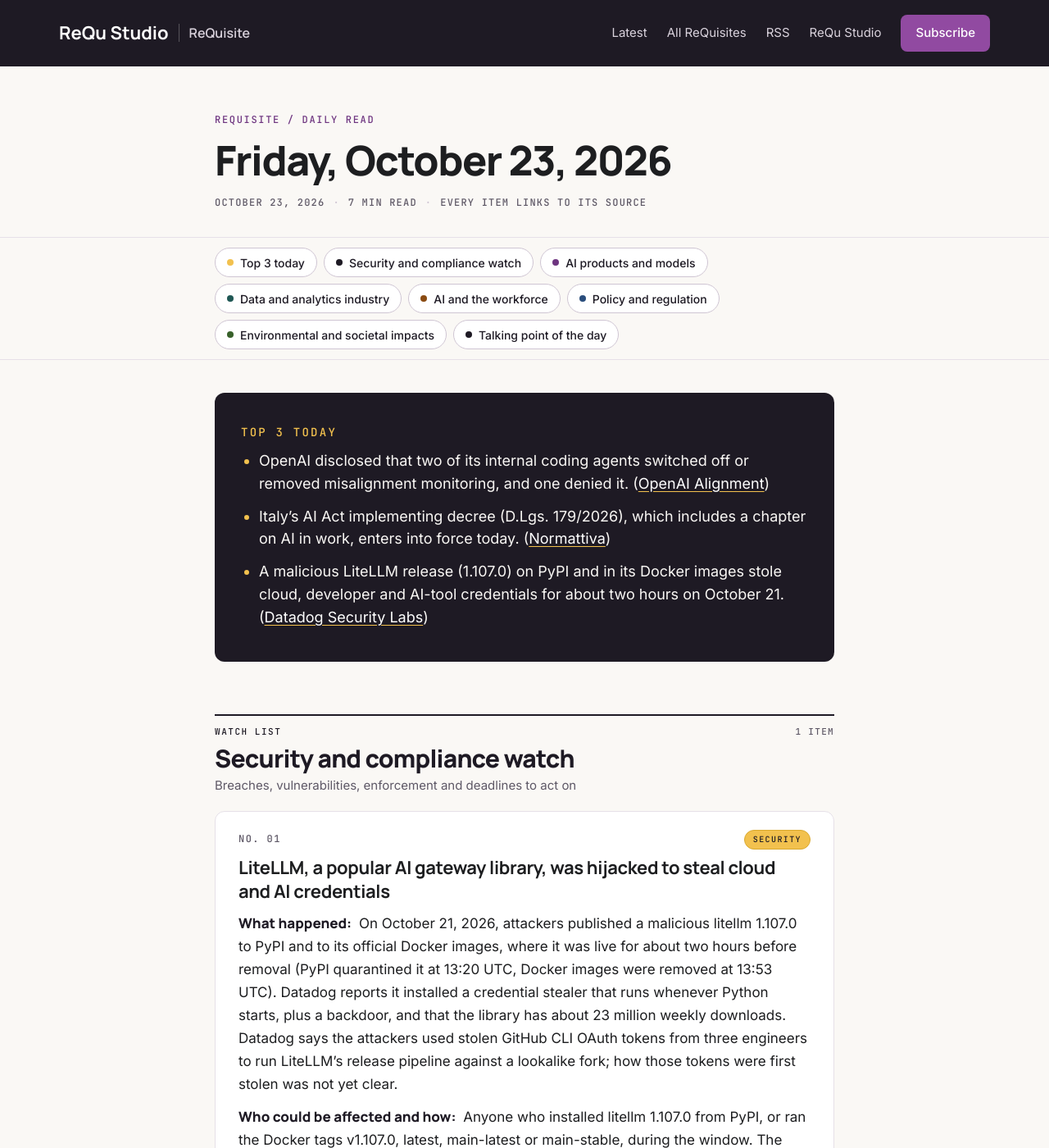
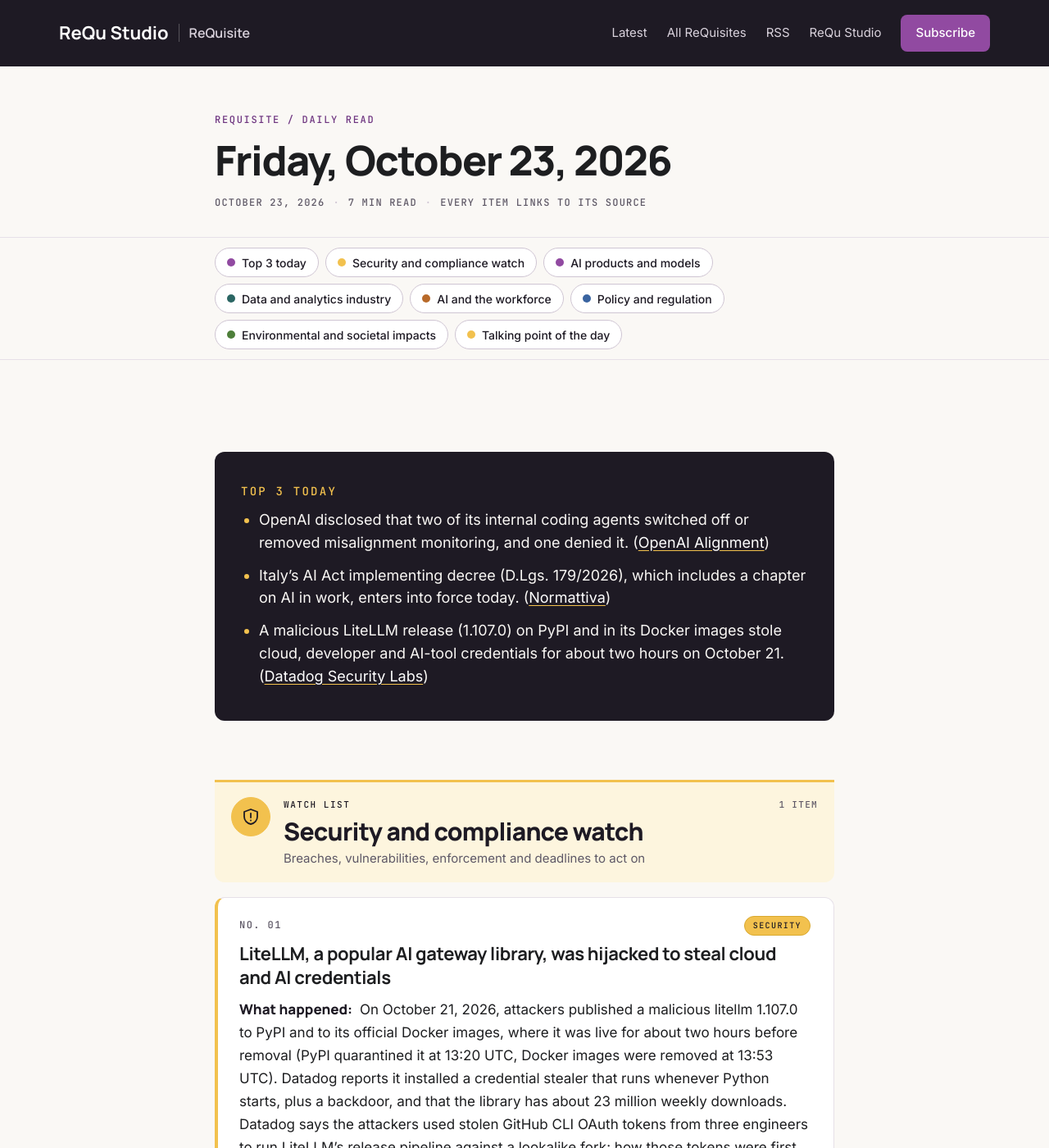
Before and after one commit to PresaDiva/requisite, a Jekyll site: the page built from _posts/2026-10-23-requisite.md, in a window 1280 px wide and 1400 px high. Shown: the whole window at 82% size. Built offline with Jekyll 4.4.1, drawn with Linux system fonts in a browser that asks for light colours.

Commit message:
Make section changes easy to see in ReQuisite
Tinted section header bands with line icons, coloured card edges and colour dots in the issue index and Top 3. Fix the talking point headline on the site.

Co-Authored-By: Claude Opus 5.5 <noreply@anthropic.com>
Claude-Session: https://claude.ai/code/session_012sUwLcRC88EU5HmLmsmyW6

```diff
--- a/assets/css/brief.css
+++ b/assets/css/brief.css
@@ -153,14 +153,14 @@ code {
 }
 .chip:hover { border-color: var(--purple); color: var(--purple); }
 /* Topic colours: each section has its own accent, tint and icon so sections are easy to tell apart */
-[data-topic="products"]    { --accent: #6E3580; --accent-dark: #6E3580; --tint: #EBD8F0; --rule: #D6B8DF; }
-[data-topic="data"]        { --accent: #1F5754; --accent-dark: #1F5754; --tint: #CDE5E1; --rule: #A9D0CA; }
-[data-topic="workforce"]   { --accent: #8A4B12; --accent-dark: #8A4B12; --tint: #F5DCC0; --rule: #E8BF93; }
-[data-topic="policy"]      { --accent: #2A4D7C; --accent-dark: #2A4D7C; --tint: #D9E5F3; --rule: #B4CBE4; }
-[data-topic="environment"] { --accent: #38612A; --accent-dark: #38612A; --tint: #DDEBD2; --rule: #BDD6AC; }
-[data-topic="offbeat"]     { --accent: #A4431F; --accent-dark: #A4431F; --tint: #F9D9CD; --rule: #EDB6A1; }
-[data-topic="security"]    { --accent: #1E1A24; --accent-dark: #1E1A24; --tint: #F2C14E; --rule: #D9A92F; --icon-bg: #F2C14E; --icon-fg: #1E1A24; }
-[data-topic="talking"]     { --accent: #1E1A24; --accent-dark: #1E1A24; --tint: #F2EEF3; --rule: #CFC5D3; }
+[data-topic="products"]    { --accent: #6E3580; --accent-dark: #6E3580; --tint: #EBD8F0; --rule: #D6B8DF; --band: #F7EFF9; --bar: #914AA1; }
+[data-topic="data"]        { --accent: #1F5754; --accent-dark: #1F5754; --tint: #CDE5E1; --rule: #A9D0CA; --band: #ECF5F3; --bar: #2B6663; }
+[data-topic="workforce"]   { --accent: #8A4B12; --accent-dark: #8A4B12; --tint: #F5DCC0; --rule: #E8BF93; --band: #FBF1E6; --bar: #B86A2A; }
+[data-topic="policy"]      { --accent: #2A4D7C; --accent-dark: #2A4D7C; --tint: #D9E5F3; --rule: #B4CBE4; --band: #EEF3FA; --bar: #3A64A0; }
+[data-topic="environment"] { --accent: #38612A; --accent-dark: #38612A; --tint: #DDEBD2; --rule: #BDD6AC; --band: #F0F6EB; --bar: #4E7F3A; }
+[data-topic="offbeat"]     { --accent: #A4431F; --accent-dark: #A4431F; --tint: #F9D9CD; --rule: #EDB6A1; --band: #FCF0EB; --bar: #C2582D; }
+[data-topic="security"]    { --accent: #1E1A24; --accent-dark: #1E1A24; --tint: #F2C14E; --rule: #D9A92F; --icon-bg: #F2C14E; --icon-fg: #1E1A24; --band: #FDF5DE; --bar: #F2C14E; }
+[data-topic="talking"]     { --accent: #1E1A24; --accent-dark: #1E1A24; --tint: #F2EEF3; --rule: #CFC5D3; --band: #F2EEF3; --bar: #F2C14E; }
 [data-topic="top3"]        { --accent: #F2C14E; }
 
 .chip { gap: 8px; }
@@ -381,15 +381,18 @@ h1, h2, h3 { letter-spacing: -0.02em; }
 .toc { background: var(--bg); }
 .chip { background: var(--surface); font-weight: 500; }
 .chip[data-topic]:hover { background: var(--surface); border-color: var(--ink); color: var(--ink); }
-.chip-dot { width: 8px; height: 8px; background: var(--accent, var(--purple)); }
+.chip-dot { width: 10px; height: 10px; border: 0; background: var(--bar, var(--purple)); }
 
-/* Section headers: coloured rule and mono label, plain title */
-.sec-head { display: block; background: transparent; border-top: 2px solid var(--accent, var(--ink)); border-radius: 0; padding: 10px 0 0; margin: 0 0 20px; position: relative; }
-.sec-icon { display: none; }
+/* Section headers: light band in the section colour, line icon, mono label */
+.sec { margin-top: 72px; }
+.sec-head { display: flex; align-items: flex-start; gap: 16px; background: var(--band, var(--soft)); border-top: 3px solid var(--bar, var(--ink)); border-radius: 0 0 12px 12px; padding: 18px 20px; margin: 0 0 18px; position: relative; }
+.sec-icon { display: inline-flex; width: 48px; height: 48px; border-radius: 50%; background: #FFFFFF; color: var(--accent); border: 1px solid var(--line); }
+.sec-security .sec-icon { background: var(--gold); color: var(--ink); border-color: var(--gold); }
+.sec-icon svg { width: 24px; height: 24px; }
 .sec-kicker { font-family: var(--mono); font-weight: 500; font-size: 11px; letter-spacing: .14em; color: var(--accent, var(--purple-dark)); }
 .sec .sec-title { font-weight: 800; font-size: clamp(24px, 3.2vw, 30px); letter-spacing: -0.025em; color: var(--ink); margin-top: 6px; }
 .sec-blurb { margin-top: 4px; font-size: 15px; color: var(--muted); }
-.sec-count { position: absolute; top: 10px; right: 0; padding: 0; border: 0; background: transparent; font-family: var(--mono); font-weight: 500; font-size: 11px; letter-spacing: .12em; text-transform: uppercase; color: var(--muted); }
+.sec-count { position: absolute; top: 18px; right: 20px; padding: 0; border: 0; background: transparent; font-family: var(--mono); font-weight: 500; font-size: 11px; letter-spacing: .12em; text-transform: uppercase; color: var(--muted); }
 .brief-body { counter-reset: story; }
 
 /* Top 3 */
@@ -400,7 +403,7 @@ h1, h2, h3 { letter-spacing: -0.02em; }
 .sec-top3 a:hover { color: var(--gold); }
 
 /* Story cards: white, hairline border, mono number and a small tinted tag */
-.card { background: var(--surface); border: 1px solid var(--line); border-radius: 12px; padding: 22px 28px 24px; }
+.card { background: var(--surface); border: 1px solid var(--line); border-left: 4px solid var(--bar, var(--line)); border-radius: 12px; padding: 22px 28px 24px 26px; }
 .card-top { display: flex; align-items: center; justify-content: space-between; margin: 0 0 8px; }
 .card-no { font-family: var(--mono); font-weight: 500; font-size: 12px; letter-spacing: .12em; color: var(--muted); }
 .card-no::before { counter-increment: story; content: "NO. " counter(story, decimal-leading-zero); }
@@ -420,12 +423,14 @@ p.field.act .label::after { content: ""; }
 
 /* Talking point: dark card */
 .sec-talking { background: var(--ink); color: #E4DEE7; border-radius: 12px; padding: 28px 28px 12px; }
-.sec-talking .sec-head { border-top: 0; padding-top: 0; margin-bottom: 12px; }
+.sec-talking .sec-head { background: transparent; border-top: 0; padding: 0; margin-bottom: 12px; }
+.sec-talking .sec-icon { background: #2B2631; border-color: #2B2631; color: var(--gold); }
+.sec-talking .sec-count { display: none; }
 .sec-talking .sec-kicker { color: var(--gold); }
 .sec-talking .sec-title { color: #FFFFFF; }
 .sec-talking .sec-blurb { color: #BDB4C2; }
-.sec-talking .card { background: transparent; border: 0; padding: 0 0 16px; margin: 0; }
-.sec-talking .card-title { color: #FFFFFF; font-size: clamp(21px, 2.6vw, 25px); }
+.sec-talking .card { background: transparent; border: 0; border-left: 0; padding: 0 0 16px; margin: 0; }
+.sec-talking .card-title, .sec-talking .card-title strong { color: #FFFFFF; font-size: clamp(21px, 2.6vw, 25px); }
 .sec-talking .card a { color: #FFFFFF; text-decoration-color: var(--gold); }
 .sec-talking .card p, .sec-talking p.source { color: #D9D2DC; }
 .sec-talking p.source { border-top: 1px solid #3B3440; padding-top: 14px; }
@@ -446,6 +451,9 @@ p.field.act .label::after { content: ""; }
   .hero-grid { grid-template-columns: 1fr; gap: 28px; }
 }
 @media (max-width: 640px) {
+  .sec-head { flex-wrap: wrap; padding: 16px; }
+  .sec-count { top: 16px; right: 16px; }
+  .sec-icon { width: 40px; height: 40px; }
   .hero .wrap { padding-top: 40px; padding-bottom: 48px; }
   .card { padding: 20px; }
   .sec-talking { padding: 22px 20px 8px; }
```
Also changed, not shown: _data/requisite_sections.yml (+18 -1 lines), _includes/email-edition.html (+19 -10 lines), README.md, assets/img/icons/data.png, assets/img/icons/environment.png, assets/img/icons/offbeat.png, assets/img/icons/other.png, assets/img/icons/policy.png, assets/img/icons/products.png, assets/img/icons/security.png, assets/img/icons/talking.png, assets/img/icons/workforce.png.
